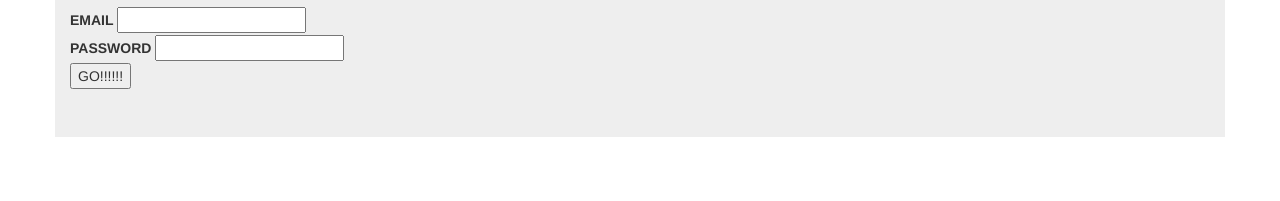
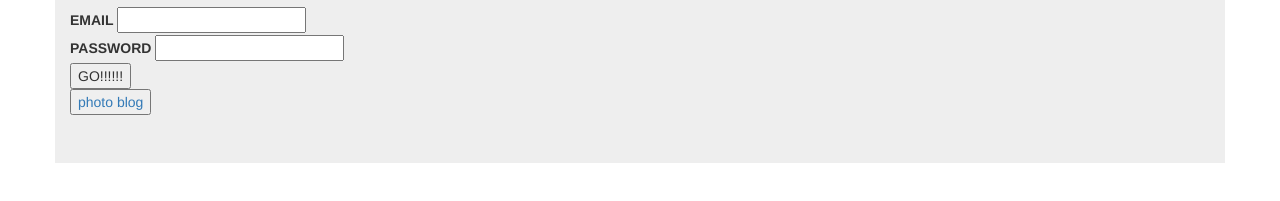
Before and after one commit to pgupta8825/pgweb, a plain HTML site: page index.html in a window 1280 px wide. Shown: the part 163-364 px from the top of the page. Drawn offline with nearby package versions, Linux system fonts and the light colour scheme.

Commit message:
added photo blog

```diff
--- a/index.html
+++ b/index.html
@@ -16,7 +16,8 @@
 <label for="password">PASSWORD</label>
 <input id="password" type="password" name="password" pattern=".{5,10}" required title="PASSWORD MUST BE 5-10 character">
 </div>
-<button>GO!!!!!!</button>
+<button>GO!!!!!!</button><br>
+	<a href="photo blog.html"><button>photo blog</button></a>
 </form>
 </body>
 </html>
```
